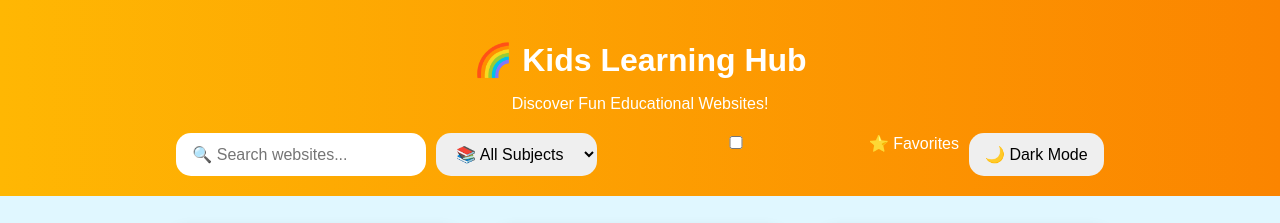
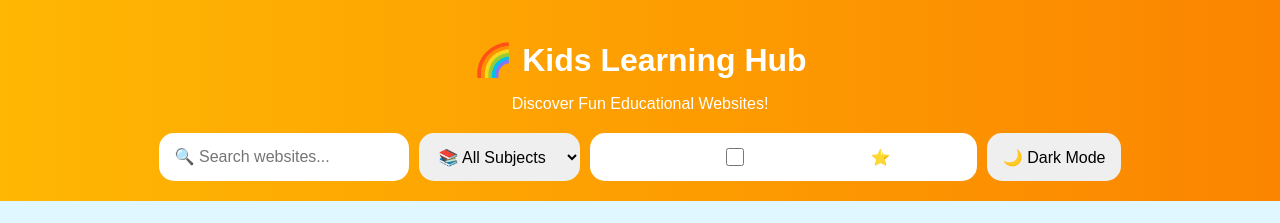
Before and after one commit to bjaspel63/educhub, a plain HTML site: page index.html in a window 1280 px wide. Shown: the top 223 px of the page. Drawn offline with Linux system fonts and the light colour scheme.

Commit message:
Update style.css

```diff
--- a/style.css
+++ b/style.css
@@ -8,6 +8,27 @@ body{
     background:#e0f7ff;
     color:#333;
     transition:0.3s;
+}
+.favorite-filter{
+    display:flex;
+    align-items:center;
+    gap:8px;
+    background:white;
+    padding:12px 16px;
+    border-radius:15px;
+    font-size:16px;
+    cursor:pointer;
+}
+
+.favorite-filter input{
+    width:18px;
+    height:18px;
+    cursor:pointer;
+}
+
+.dark .favorite-filter{
+    background:#475569;
+    color:white;
 }
 
 /* Header */
```
